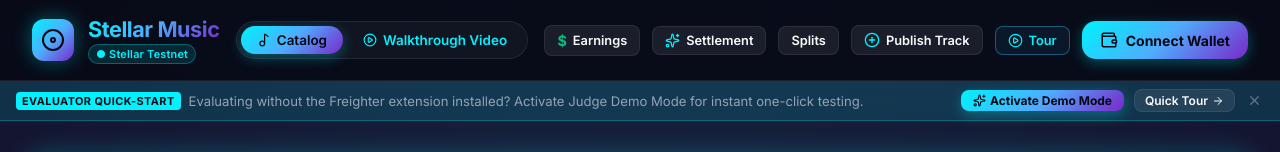
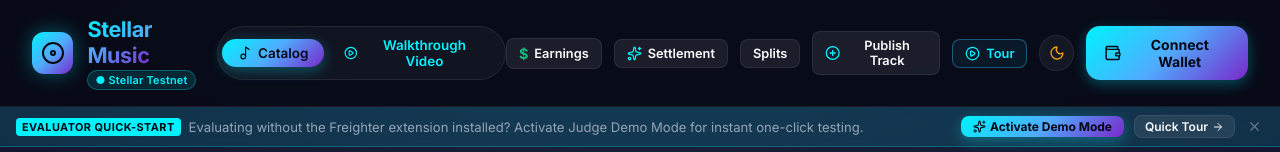
Before and after one commit to Stellar-Music/stellar-music-frontend, a React (Vite) app: page / in a window 1280 px wide. Shown: the top 152 px of the page. Built offline with nearby package versions, Linux system fonts and the light colour scheme; no server answers; what @stellar/stellar-sdk would draw is missing.

Commit message:
feat(frontend): add ThemeToggle component with localStorage theme persistence
Provides seamless switching between deep space dark and high-contrast midnight visual modes with persistent HTML data-theme attributes.

```diff
--- a/src/components/Navbar.tsx
+++ b/src/components/Navbar.tsx
@@ -14,6 +14,7 @@ import {
   Check,
 } from 'lucide-react';
 import { truncateAddress } from '../utils/formatters';
+import { ThemeToggle } from './ThemeToggle';
 
 interface NavbarProps {
   activeTab?: 'catalog' | 'walkthrough';
@@ -227,6 +228,8 @@ export const Navbar: React.FC<NavbarProps> = ({
             <span>Tour</span>
           </a>
 
+          <ThemeToggle />
+
           {!isConnected ? (
             <button
               onClick={onOpenWallet}
--- /dev/null
+++ b/src/components/ThemeToggle.tsx
@@ -0,0 +1,42 @@
+import React, { useState, useEffect } from 'react';
+import { Sun, Moon } from 'lucide-react';
+
+export const ThemeToggle: React.FC = () => {
+  const [theme, setTheme] = useState<'dark' | 'midnight'>(() => {
+    return (localStorage.getItem('stellar_music_theme') as 'dark' | 'midnight') || 'dark';
+  });
+
+  useEffect(() => {
+    document.documentElement.setAttribute('data-theme', theme);
+    localStorage.setItem('stellar_music_theme', theme);
+  }, [theme]);
+
+  const toggleTheme = () => {
+    setTheme((prev) => (prev === 'dark' ? 'midnight' : 'dark'));
+  };
+
+  return (
+    <button
+      type="button"
+      onClick={toggleTheme}
+      className="btn-icon"
+      style={{
+        background: 'rgba(255, 255, 255, 0.05)',
+        border: '1px solid var(--border-subtle)',
+        borderRadius: '50%',
+        width: '36px',
+        height: '36px',
+        display: 'inline-flex',
+        alignItems: 'center',
+        justifyContent: 'center',
+        color: theme === 'dark' ? 'var(--accent-amber)' : 'var(--accent-cyan)',
+        cursor: 'pointer',
+        transition: 'all 0.2s ease',
+      }}
+      title={`Switch to ${theme === 'dark' ? 'High-Contrast Midnight' : 'Deep Space Dark'} theme`}
+      aria-label="Toggle visual theme"
+    >
+      {theme === 'dark' ? <Moon size={16} /> : <Sun size={16} />}
+    </button>
+  );
+};
```
